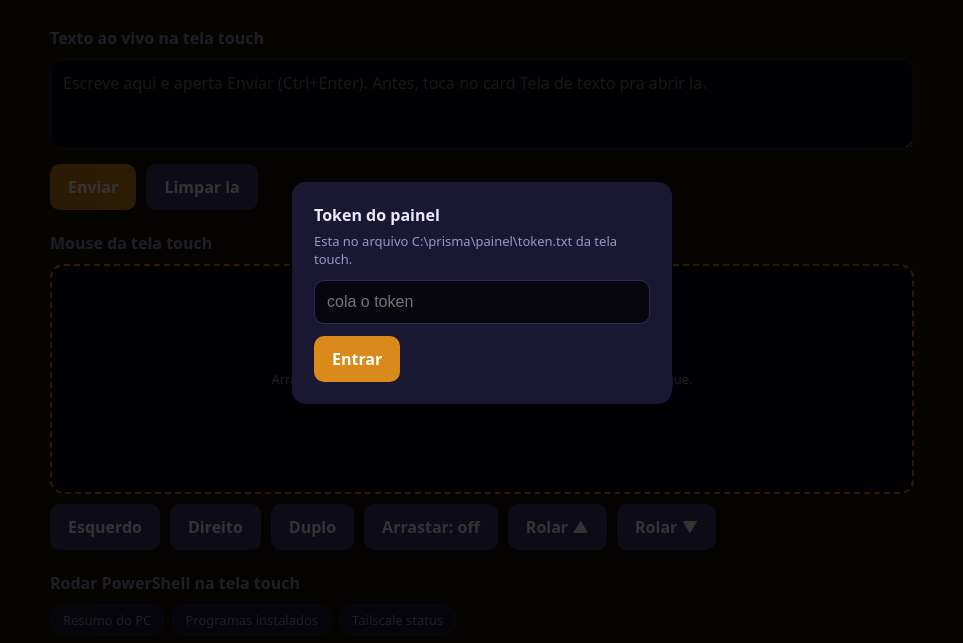
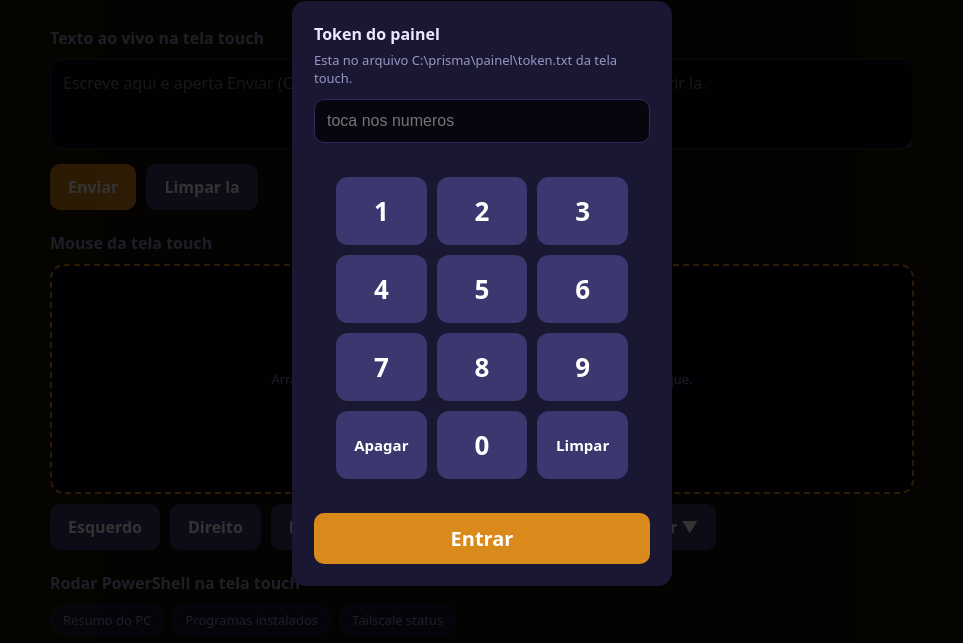
Before and after one commit to inetoc/painel-tela-touch, a plain HTML site: page index.html in a window 1280 px wide. Shown: the part 107-750 px from the top of the page, without its empty margins (158-1121 px from the left). Drawn offline with Linux system fonts and the light colour scheme; no server answers.

Commit message:
Painel: teclado numerico na tela pra digitar o token
Co-Authored-By: Claude Sonnet 5.5 <noreply@anthropic.com>
Claude-Session: https://claude.ai/code/session_01NhDdEEfjfWp4fyuyS92tiN

```diff
--- a/index.html
+++ b/index.html
@@ -37,6 +37,9 @@ td,th{padding:6px;border-bottom:1px solid var(--line);text-align:left}
 #modal{position:fixed;inset:0;background:#000c;display:none;align-items:center;justify-content:center;padding:20px}
 #modal.show{display:flex}
 #modal div{background:var(--card);padding:22px;border-radius:14px;width:100%;max-width:380px}
+#keys{display:grid;grid-template-columns:repeat(3,1fr);gap:10px;margin-bottom:12px}
+#keys button{font:inherit;font-size:26px;font-weight:700;padding:16px 0;border:0;border-radius:12px;background:var(--neu);color:#fff;cursor:pointer}
+#keys button:active{background:var(--acc)}
 #modal input{width:100%;padding:12px;border-radius:10px;border:1px solid var(--line);background:#07060f;color:#fff;margin:12px 0;font-size:16px}
 #bar{height:10px;background:#0a0818;border:1px solid #2a2550;border-radius:8px;margin:10px 0;overflow:hidden;display:none;position:relative}
 #barf{height:100%;width:0;background:linear-gradient(90deg,#6c3fd1,#9b7bff);transition:width .25s linear}
@@ -85,8 +88,9 @@ body.remoto{--acc:#1a9ad9;--bg:#06141f}
 <div id="modal"><div>
   <b>Token do painel</b>
   <p style="color:#9a96c4;font-size:13px;margin-top:6px">Esta no arquivo C:\prisma\painel\token.txt da tela touch.</p>
-  <input id="tk" type="text" autocomplete="off" placeholder="cola o token">
-  <button class="b" id="tkok">Entrar</button>
+  <input id="tk" type="text" inputmode="none" autocomplete="off" placeholder="toca nos numeros">
+  <div id="keys"></div>
+  <button class="b" id="tkok" style="width:100%;font-size:20px">Entrar</button>
 </div></div>
 
 <script>
@@ -113,6 +117,16 @@ function toast(t, ruim) {
 }
 
 function pedirToken() { $('#modal').classList.add('show'); }
+['1','2','3','4','5','6','7','8','9','Apagar','0','Limpar'].forEach(k => {
+  const b = document.createElement('button');
+  b.textContent = k;
+  if (k === 'Apagar' || k === 'Limpar') b.style.fontSize = '15px';
+  b.onclick = () => {
+    const i = $('#tk');
+    i.value = k === 'Apagar' ? i.value.slice(0, -1) : k === 'Limpar' ? '' : i.value + k;
+  };
+  $('#keys').appendChild(b);
+});
 $('#tkok').onclick = () => {
   TOKEN = $('#tk').value.trim();
   try { localStorage.setItem('tk', TOKEN); } catch (e) {}
```
